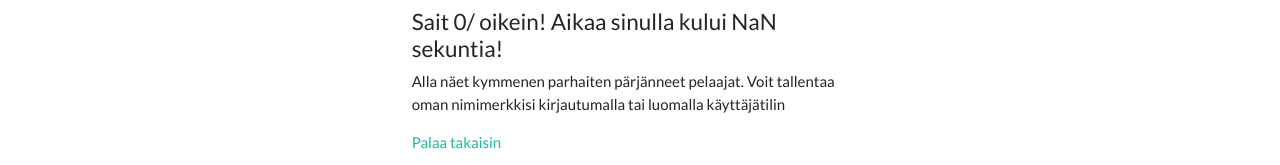
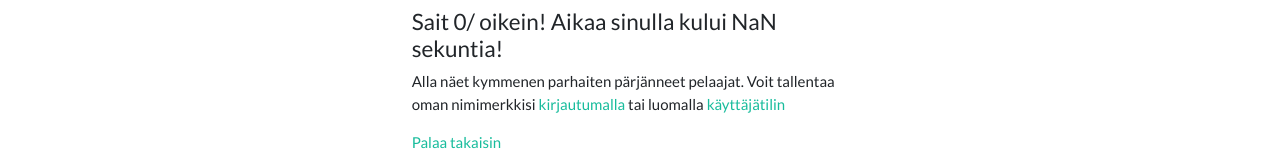
Before and after one commit to p3Tapio/quizz_prj, a React (Create React App) app in the folder quizz_project/frontend/: page /tietovisat/1 in a window 1280 px wide. Shown: the part 163-328 px from the top of the page. Built offline with nearby package versions, Linux system fonts and the light colour scheme; no server answers.

Commit message:
Result-osan bugien hiontaa

```diff
--- a/quizz_project/frontend/src/Components/Quizz/Results.js
+++ b/quizz_project/frontend/src/Components/Quizz/Results.js
@@ -5,16 +5,18 @@ import axios from 'axios';
 import { getUser } from '../Common/Auth/Sessions'
 
 
-export const Results = ({ right, all, time, results, setResults }) => {
+export const Results = ({ right, all, time, results, setResults, id }) => {
 
     const [user, setUser] = useState()
     const [showMsg, setMsg] = useState(true)
+
 
     useEffect(() => {
 
         if (getUser()) setUser(getUser().username)
 
         if (results) {
+            console.log('results', results)
             setResults(results.sort((x, y) => y.score - x.score))
         }
     }, [results, setResults])
@@ -22,8 +24,9 @@ export const Results = ({ right, all, time, results, setResults }) => {
     const tallenna = () => {
 
         if (getUser()) {
+            console.log('id', id)
             const user = getUser().username
-            const id = parseInt(results[0].quizz_id)
+
             const config = { headers: { 'Content-Type': 'application/json' } }
             const body = JSON.stringify({
                 player: user,
@@ -43,12 +46,10 @@ export const Results = ({ right, all, time, results, setResults }) => {
                 <div className="row">
                     <div className="col-8 m-auto">
                         <h4 className="focus-in-expand">Sait {right}/{all} oikein! Aikaa sinulla kului {time} sekuntia!</h4>
-
                         {showMsg ?
                             getUser() ? <p>{user}, tallennetaanko tuloksesi? <strong className="ml-2 joo" onClick={tallenna}>Kyllä</strong></p>
-                                : <p>Alla näet kymmenen parhaiten pärjänneet pelaajat. Voit tallentaa oman nimimerkkisi kirjautumalla tai luomalla käyttäjätilin</p>
+                                : <p>Alla näet kymmenen parhaiten pärjänneet pelaajat. Voit tallentaa oman nimimerkkisi <Link to='/login'>kirjautumalla</Link> tai luomalla <Link to='/register'>käyttäjätilin</Link></p>
                             : <></>}
-
                         <Link to="/tietovisat" className="link">Palaa takaisin</Link>
                         <hr />
                         <ResultsTable results={results} />
--- a/quizz_project/frontend/src/Components/Quizz/ResultsTable.js
+++ b/quizz_project/frontend/src/Components/Quizz/ResultsTable.js
@@ -2,17 +2,17 @@ import React from 'react'
 
 export const ResultsTable = ({ results }) => {
 
-    if (results) {
-        console.log('results.quizz', results[0].quizz_id)
+    if (results === undefined) return <p>loading...</p>
+    else {
         return (
             <>
-                <h5 className=" mt-5">Parhaat pelaajat</h5>
+                <h5 className=" mt-5">10 parasta tulosta!</h5>
                 <table className="table table-hover">
                     <thead>
                         <tr className="table-primary"><th>Pelaaja</th><th>Pisteet</th></tr>
                     </thead>
                     <tbody>
-                        {results.slice(0,10).map((item) =>
+                        {results.slice(0, 10).map((item) =>
                             <tr key={item.id} >
                                 <td>{item.player}</td><td>{item.score}</td>
                             </tr>
@@ -21,7 +21,5 @@ export const ResultsTable = ({ results }) => {
                 </table>
             </>
         )
-    } else {
-        return <p>loading....</p>
     }
 }
--- a/quizz_project/frontend/src/Views/Quizz.js
+++ b/quizz_project/frontend/src/Views/Quizz.js
@@ -13,6 +13,7 @@ const Quizz = () => {
     const [timer, setTimer] = useState()
     const [right, setRight] = useState(0)
     const [all, setAll] = useState()
+
     let timerStyle
 
     useEffect(() => {
@@ -20,6 +21,7 @@ const Quizz = () => {
             request.getQuizz(id).then(res => {
                 setQuizz(res)
                 setTimer(res.timer_secs)
+
             })
             axios.get(`http://localhost:8000/api/results/?quizz_id=${id}`)
                 .then(res => setResults(res.data))
@@ -53,7 +55,7 @@ const Quizz = () => {
                 <div className="col-8">
                     {timer > 0 && !all
                         ? <TheGame id={quizz.id} handleCorrect={handleCorrect} handleGameOver={handleGameOver} />
-                        : <Results right={right} all={all} time={quizz.timer_secs - timer} results={results} setResults={setResults} />}
+                        : <Results right={right} all={all} time={quizz.timer_secs - timer} results={results} setResults={setResults} id={quizz.id}/>}
                 </div>
             </div>
 
```
